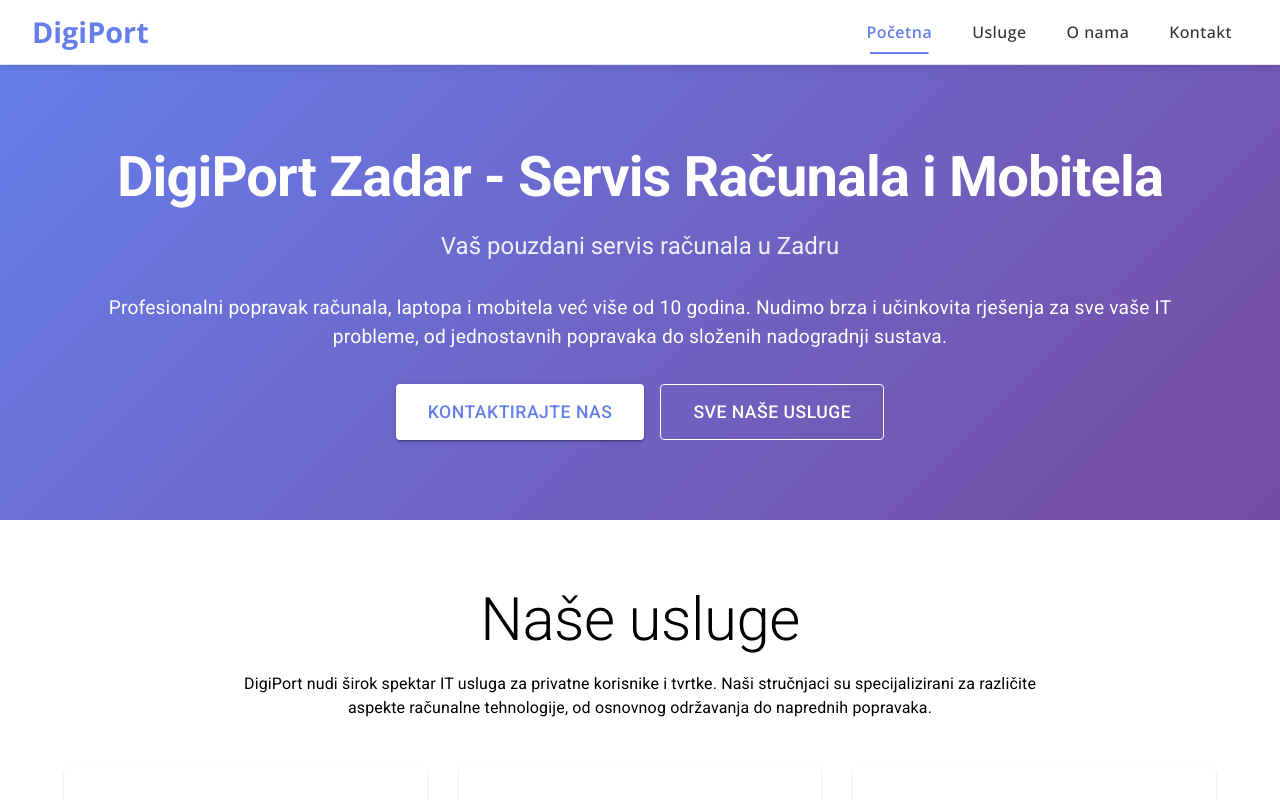
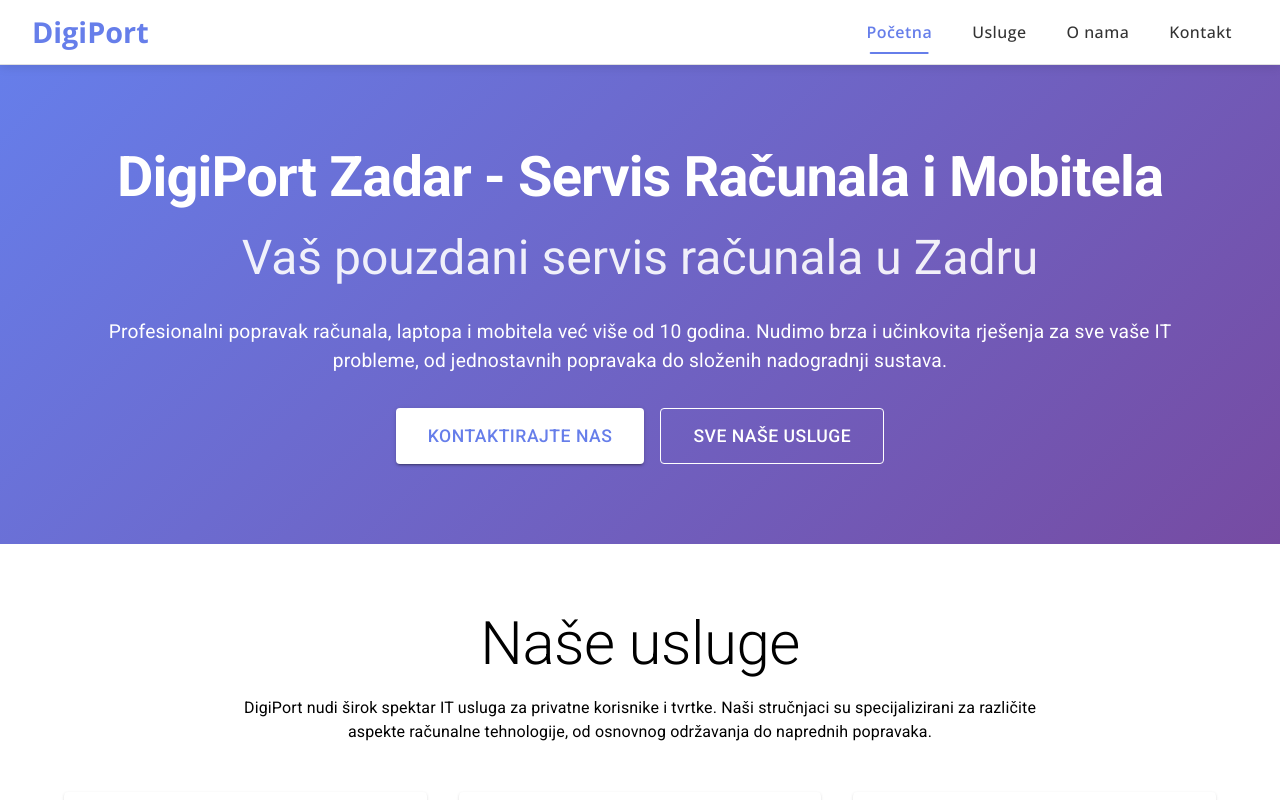
Before and after one commit to DjakaIT/testGEOsite, a React (Vite) app: page / in a window 1280 px wide. Built offline with nearby package versions, Linux system fonts and the light colour scheme.

Commit message:
optimization

```diff
--- a/index.html
+++ b/index.html
@@ -3,7 +3,7 @@
   <head>
     <meta charset="UTF-8" />
     <link rel="icon" type="image/svg+xml" href="/vite.svg" />
-    <link rel="canonical" href="https://www.digiport.hr/" />
+    <link rel="canonical" href="https://digiport.netlify.app/" />
     <meta name="viewport" content="width=device-width, initial-scale=1.0" />
     <title>DigiPort Zadar - Brz i Pouzdan Servis Računala i Mobitela</title>
     <meta name="description" content="DigiPort Zadar nudi profesionalni servis računala,
--- a/src/components/HeroSection.jsx
+++ b/src/components/HeroSection.jsx
@@ -25,7 +25,7 @@ function HeroSection() {
         >
           DigiPort Zadar - Servis Računala i Mobitela
         </Typography>
-        <Typography variant="h5" sx={{ mb: 4, opacity: 0.9 }}>
+        <Typography variant="h3" sx={{ mb: 4, opacity: 0.9 }}>
           Vaš pouzdani servis računala u Zadru
         </Typography>
         <Typography variant="body1" sx={{ mb: 4, fontSize: '1.2rem' }}>
--- a/src/components/Seo.jsx
+++ b/src/components/Seo.jsx
@@ -5,7 +5,7 @@ function Seo({
   title = 'DigiPort Zadar - Servis Računala i Mobitela',
   description = 'DigiPort Zadar nudi profesionalni servis računala, laptopa i mobitela. Nudimo brze popravke, nadogradnje, uklanjanje virusa i prodaju IT opreme.'
 }) {
-  const baseUrl = 'https://www.digiport.hr';
+  const baseUrl = 'https://digiport.netlify.app/';
   const fullUrl = `${baseUrl}${canonicalPath || ''}`;
 
   useEffect(() => {
```
